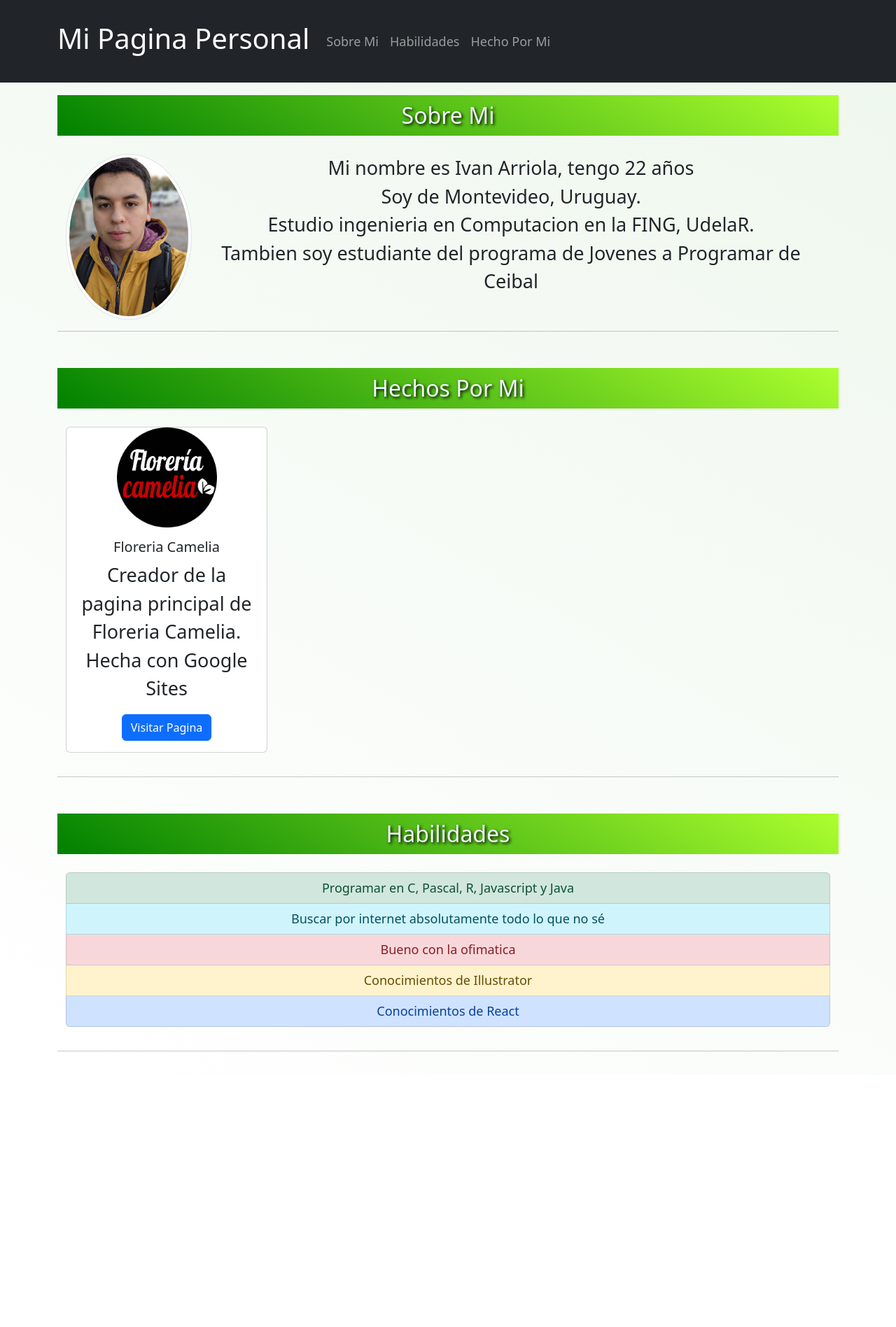
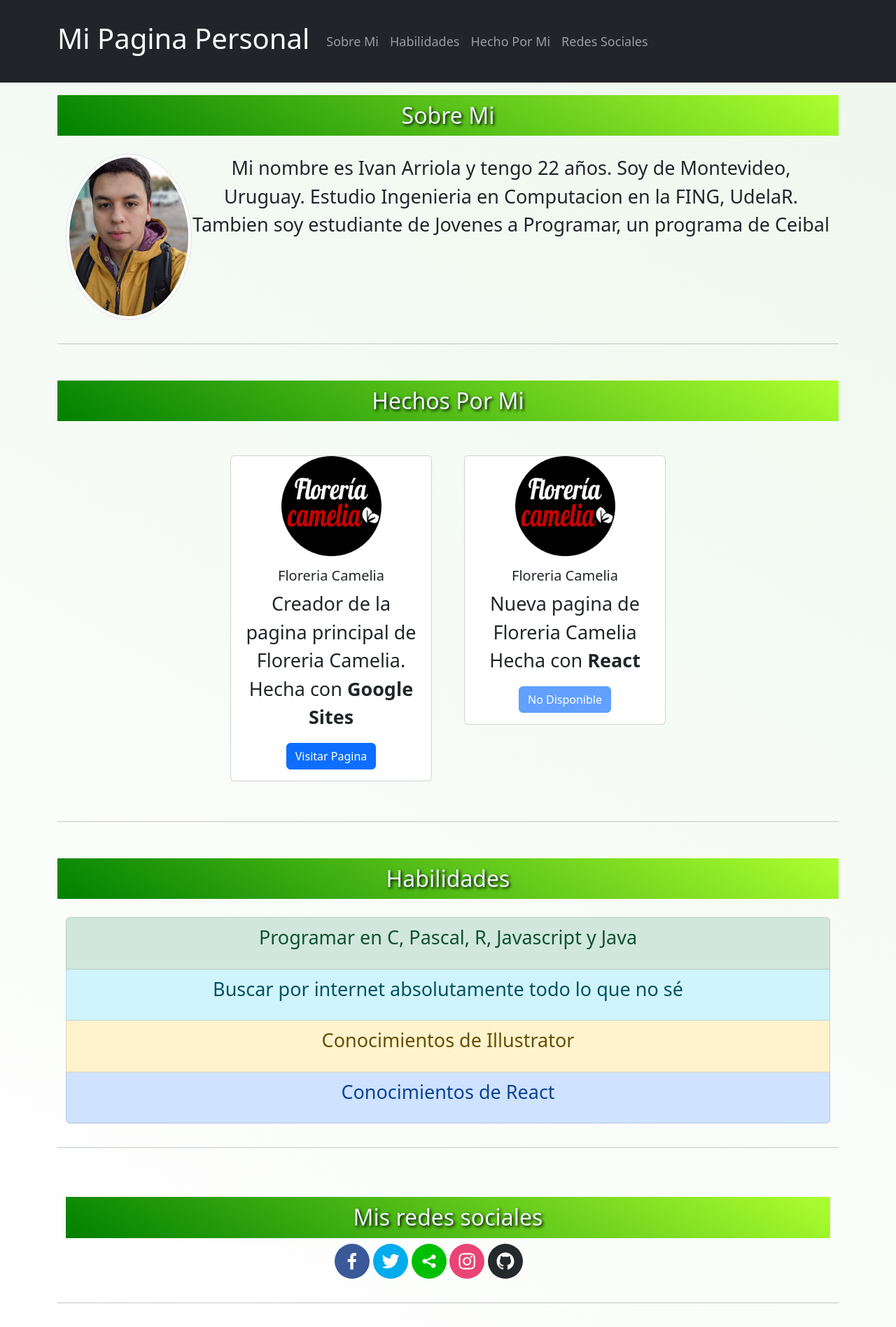
Before and after one commit to ivan1arriola/ivan1arriola, a React (Create React App) app: page / in a window 1280 px wide. Shown: the whole page at 70% size. Before the commit the page ends 1537 px from the top, so only its background shows below. Built offline with nearby package versions, Linux system fonts and the light colour scheme.

Commit message:
Algunas actualizaciones

```diff
--- a/package.json
+++ b/package.json
@@ -1,5 +1,5 @@
 {
-  "homepage": "https://ivan1arriola.github.io/pagina-personal-react",
+  "homepage": "https://ivan1arriola.github.io/",
   "name": "mi-pagina-react",
   "version": "0.1.0",
   "private": true,
@@ -13,6 +13,7 @@
     "react-bootstrap-switch": "^15.5.3",
     "react-dom": "^18.2.0",
     "react-scripts": "5.0.1",
+    "react-social-icons": "^5.14.0",
     "web-vitals": "^2.1.4"
   },
   "scripts": {
--- a/src/App.css
+++ b/src/App.css
@@ -16,8 +16,8 @@ h2 {
 }
 
 .container{
+  display: inline-block;
   padding: 1em;
-
 }
 
 .card-img{
@@ -34,3 +34,14 @@ p{
   font-weight: 400;
   font-size: 1.5em;
 }
+
+.icono{
+  margin: auto;
+  padding: 1em;
+}
+
+.cads{
+  display: inline-block;
+  margin: 5px;
+  padding: 1em;
+}
--- a/src/App.js
+++ b/src/App.jsx
@@ -7,6 +7,7 @@ import NavBar from './components/NavBar';
 import Habilidades from './components/Habilidades';
 import HechoPorMi from './components/HechoPorMi';
 import SobreMi from './components/SobreMi';
+import Redes from './components/Redes';
 
 
 function App() {
@@ -26,6 +27,10 @@ function App() {
         <Habilidades/>
       </div>
 
+      <div className='container' id='redes'>
+        <Redes/>
+      </div>
+
     </div>
 
   );
--- a/src/components/Habilidades.jsx
+++ b/src/components/Habilidades.jsx
@@ -6,11 +6,10 @@ function Habilidades() {
     <h2>Habilidades</h2>
     <div className='container'>
         <ListGroup>
-        <ListGroup.Item variant="success" className='text'>Programar en C, Pascal, R, Javascript y Java</ListGroup.Item>
-        <ListGroup.Item variant="info" className='text'>Buscar por internet absolutamente todo lo que no sé</ListGroup.Item>
-        <ListGroup.Item variant="danger" className='text'>Bueno con la ofimatica</ListGroup.Item>
-        <ListGroup.Item variant="warning" className='text'>Conocimientos de Illustrator</ListGroup.Item>
-        <ListGroup.Item variant="primary" className='text'>Conocimientos de React</ListGroup.Item>
+        <ListGroup.Item variant="success" className='text'><p>Programar en C, Pascal, R, Javascript y Java</p></ListGroup.Item>
+        <ListGroup.Item variant="info" className='text'><p>Buscar por internet absolutamente todo lo que no sé</p></ListGroup.Item>
+        <ListGroup.Item variant="warning" className='text'><p>Conocimientos de Illustrator</p></ListGroup.Item>
+        <ListGroup.Item variant="primary" className='text'><p>Conocimientos de React</p></ListGroup.Item>
         </ListGroup>
     </div>
 
--- a/src/components/HechoPorMi.jsx
+++ b/src/components/HechoPorMi.jsx
@@ -7,19 +7,38 @@ function HechoPorMi() {
     <>
         <h2>Hechos Por Mi</h2>
         <div className='container'>
-            <Card style={{ width: '18rem' }}>
+
+          <div className='cads'>
+          <Card style={{ width: '18rem' }}>
             <Card.Img variant="top" className='card-img' src={cameliaLogo} />
             <Card.Body>
                 <Card.Title>Floreria Camelia</Card.Title>
                 <Card.Text>
                   Creador de la pagina principal de Floreria Camelia. <br></br>
-                  Hecha con Google Sites
+                  Hecha con <b>Google Sites</b>
                 </Card.Text>
                 <Button variant="primary" href="https://www.floreriacamelia.com" target="_blank" >
                   Visitar Pagina
                 </Button>
             </Card.Body>
             </Card>
+          </div>
+
+          <div className='cads'>
+          <Card style={{ width: '18rem' }}>
+            <Card.Img variant="top" className='card-img' src={cameliaLogo} />
+            <Card.Body>
+                <Card.Title>Floreria Camelia</Card.Title>
+                <Card.Text>
+                  Nueva pagina de Floreria Camelia <br/> Hecha con <b>React</b>
+                </Card.Text>
+                <Button variant="primary" disabled>
+                  No Disponible
+                </Button>
+            </Card.Body>
+            </Card>
+          </div>
+
         </div>
         <hr/>
     </>
--- a/src/components/NavBar.jsx
+++ b/src/components/NavBar.jsx
@@ -13,6 +13,7 @@ function NavBar() {
             <Nav.Link href="#sobreMi">Sobre Mi</Nav.Link>
             <Nav.Link href="#habilidades">Habilidades</Nav.Link>
             <Nav.Link href="#hechoPorMi">Hecho Por Mi</Nav.Link>
+            <Nav.Link href="#redes">Redes Sociales</Nav.Link>
           </Nav>
         </Navbar.Collapse>
       </Container>
--- /dev/null
+++ b/src/components/Redes.jsx
@@ -0,0 +1,32 @@
+import { SocialIcon } from 'react-social-icons';
+
+const Redes = ()=> {
+    const facebook = "https://www.facebook.com/1ivan.arriola/";
+    const twitter = 'https://twitter.com/1ivan_arriola';
+    const allMyLinks='https://allmylinks.com/1ivan-arriola';
+    const instagram = 'https://www.instagram.com/1ivan_arriola/'
+    const github = 'https://github.com/ivan1arriola';
+    const linkedin = 'www.linkedin.com/in/1ivan-arriola'
+
+
+
+    return (<>
+
+        <div className='container'>
+            <h2>Mis redes sociales</h2>
+
+            <SocialIcon className='icono' url={facebook} target='_blank' /> {" "}
+            <SocialIcon className='icono' url={twitter} target='_blank' /> {" "}
+            <SocialIcon className='icono' url={allMyLinks} target='_blank' /> {" "}
+            <SocialIcon className='icono' url={instagram} target='_blank' /> {" "}
+            <SocialIcon className='icono' url={github} target='_blank' /> {" "}
+            <SocialIcon className='icono' url={linkedin} target='_blank' /> {" "}
+
+
+        </div>
+        <hr/>
+
+    </>)
+
+}
+export default Redes;
--- a/src/components/SobreMi.jsx
+++ b/src/components/SobreMi.jsx
@@ -18,6 +18,7 @@ const SobreMi = () => {
     <>
       <h2>Sobre Mi</h2>
       <div className="container">
+
         <Image
           id="selfie"
           roundedCircle="true"
@@ -26,13 +27,15 @@ const SobreMi = () => {
           alt="Selfie"
         />
         <p className="text">
-          Mi nombre es Ivan Arriola, tengo {edad} años <br />
-          Soy de Montevideo, Uruguay. <br />
-          Estudio ingenieria en Computacion en la FING, UdelaR. <br />
-          Tambien soy estudiante del programa de Jovenes a Programar de Ceibal{" "}
+          Mi nombre es Ivan Arriola y tengo {edad} años.
+          Soy de  Montevideo, Uruguay.
+          Estudio Ingenieria en Computacion en la FING, UdelaR.
+          Tambien soy estudiante de Jovenes a Programar, un programa de Ceibal
           <br />
         </p>
       </div>
+
+
 
       <hr />
     </>
```
Also changed, not shown: 1 other file (tests, documents, lock files or other folders).
